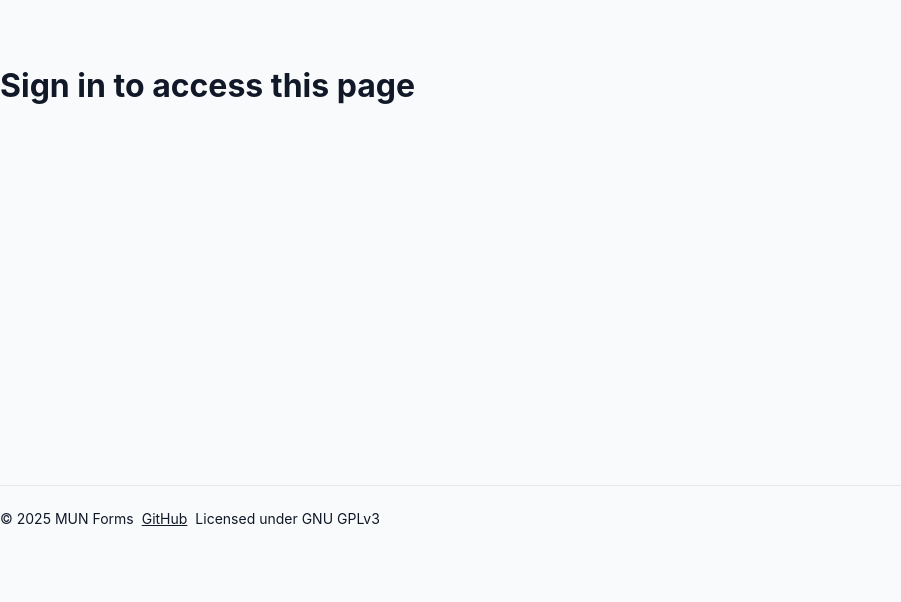
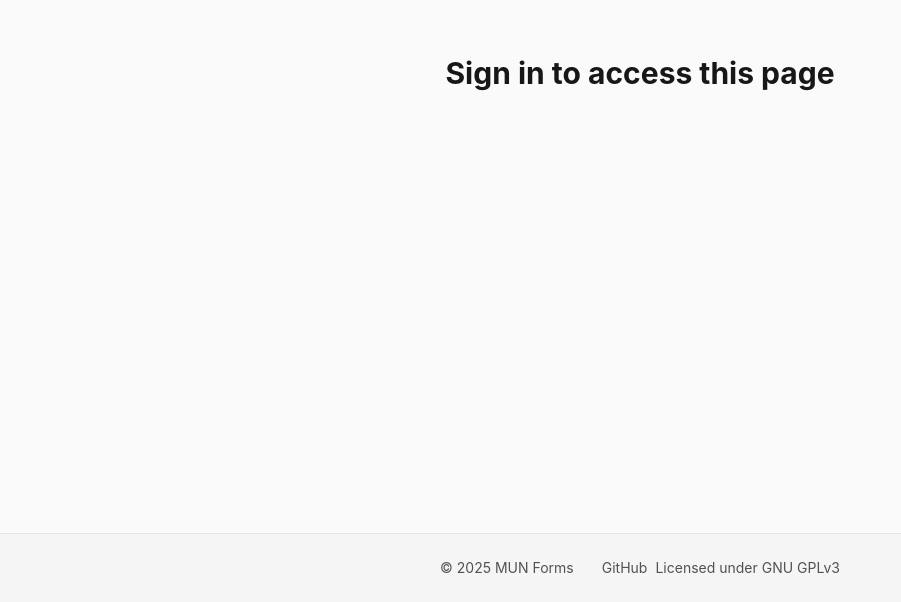
Before and after one commit to NagusameCS/MUNify, a website: page design/index.html in a window 1280 px wide. Shown: the part 315-917 px from the top of the page, without its empty margins (0-901 px from the left). Before the commit the page ends 866 px from the top, so only its background shows below. Drawn offline with nearby package versions, Linux system fonts and the light colour scheme.

Commit message:
fix layout maybe

```diff
--- a/design/index.html
+++ b/design/index.html
@@ -5,6 +5,7 @@
   <meta name="viewport" content="width=device-width, initial-scale=1" />
   <title>MUNify – Form Designer</title>
   <link rel="icon" type="image/svg+xml" href="../favicon.svg" />
+  <script src="https://cdn.tailwindcss.com"></script>
   <link rel="stylesheet" href="../assets/css/style.css">
   <script src="https://accounts.google.com/gsi/client" async defer></script>
 </head>
```
Also changed, not shown: index.html (+2 -1 lines), README.md.
